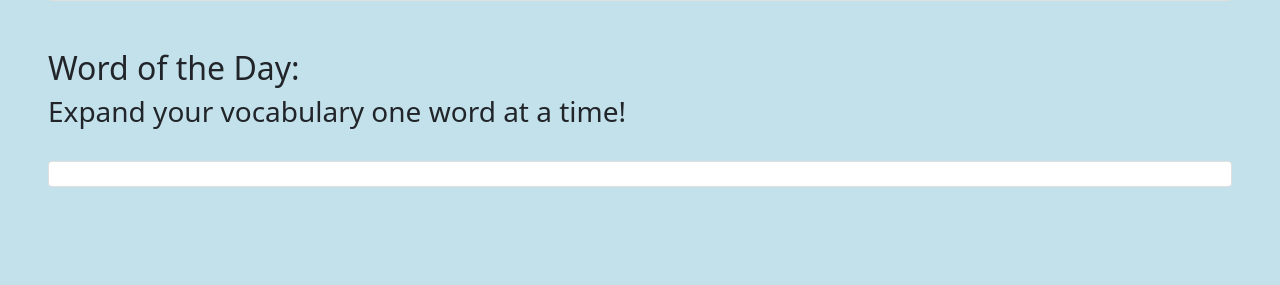
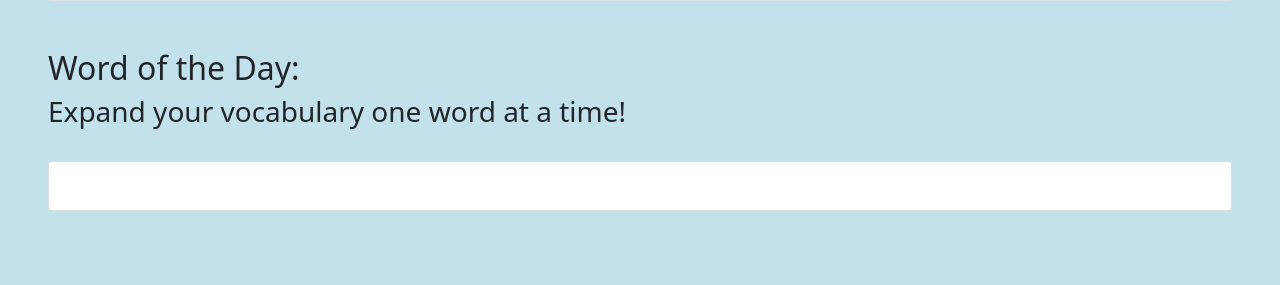
Before and after one commit to lwu1822/team_flask_portfolio, a Flask app: template templates/index.html in a window 1280 px wide. Shown: the part 410-695 px from the top of the page. Run offline with Flask 2, Linux system fonts and the light colour scheme; the template is opened without the code that fills it, so the values that code supplies are empty.

Commit message:
formatting again

```diff
--- a/templates/index.html
+++ b/templates/index.html
@@ -44,13 +44,14 @@
     <h2>Word of the Day:</h2>
     <h3>Expand your vocabulary one word at a time!</h3>
     <br>
-    <center>
-        <div class="card">
+
+     <div class="card">
             <h4>{{wordOfTheDayPrinted}}</h4>
+            <br>
             <p>{{newDef}}</p>
-        </div>
-    </center>
+     </div>
 </html>
+
 
 {% endblock %}
 
```
